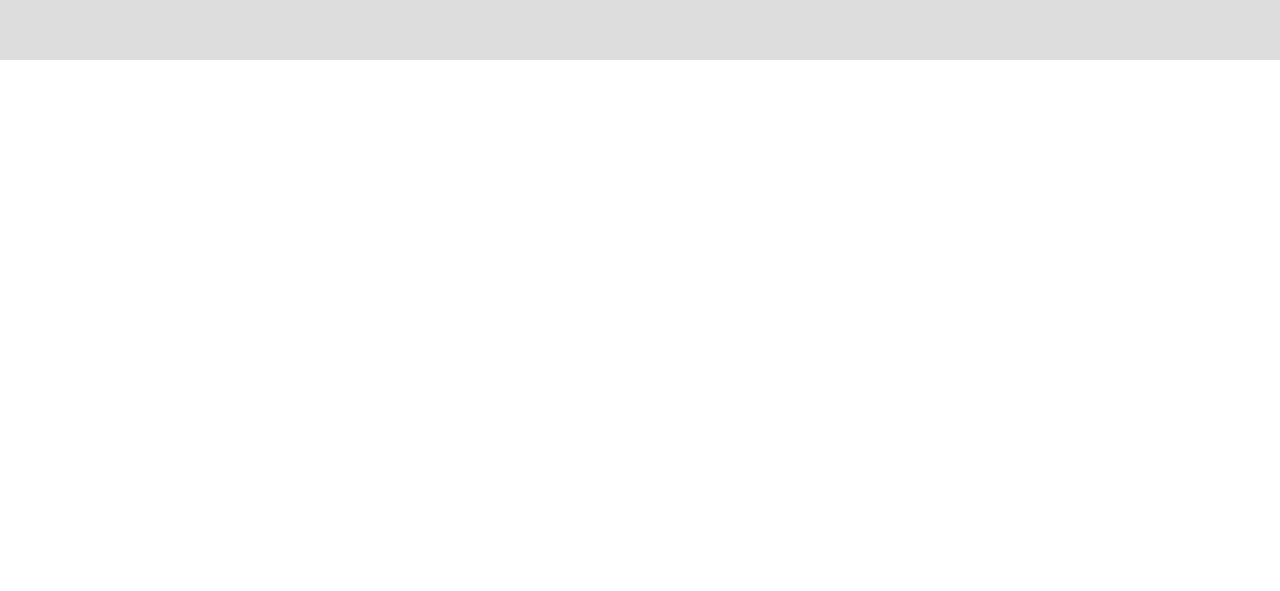
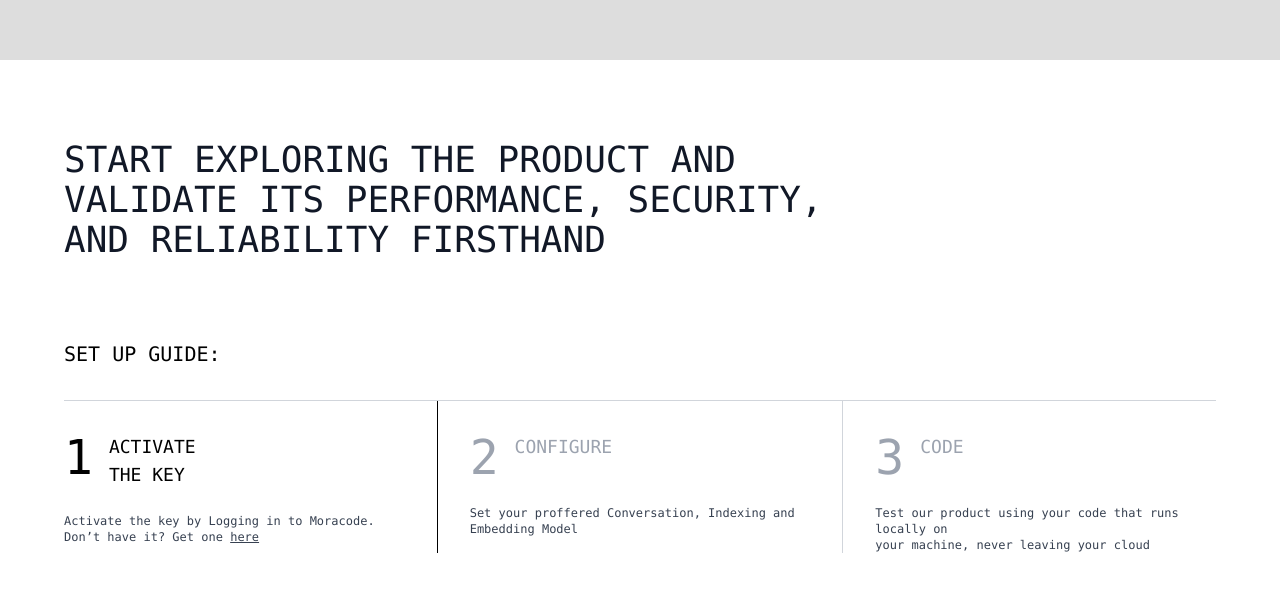
Before and after one commit to Two-Hooligans/moracode, a React (Create React App) app: page / in a window 1280 px wide. Shown: the part 4042-4633 px from the top of the page. Before the commit the page ends 4102 px from the top, so only its background shows below. Built offline with nearby package versions, Linux system fonts and the light colour scheme.

Commit message:
guide section desktop setup

```diff
--- a/src/pages/HomePage.js
+++ b/src/pages/HomePage.js
@@ -2,6 +2,7 @@
 import HeroSection from '../sections/HeroSection';
 import TeamsSection from '../sections/TeamsSection';
 import FeaturesSection from '../sections/FeaturesSection';
+import SetupGuideSection from '../sections/SetupGuideSection';
 
 function HomePage() {
   return (
@@ -10,6 +11,7 @@
       <HeroSection />
       <TeamsSection />
       <FeaturesSection />
+      <SetupGuideSection />
     </>
   );
 }
--- /dev/null
+++ b/src/sections/SetupGuideSection.js
@@ -0,0 +1,59 @@
+import React from "react";
+
+export default function SetupGuideSection() {
+  return (
+    <section className="bg-white py-20 px-4 md:px-16">
+      <div className="max-w-7xl mx-auto">
+        <h2 className="font-mono text-3xl md:text-4xl font-normal text-gray-900 mb-20 leading-snug">
+          START EXPLORING THE PRODUCT AND<br />
+          VALIDATE ITS PERFORMANCE, SECURITY,<br />
+          AND RELIABILITY FIRSTHAND
+        </h2>
+
+        <div className="font-mono text-xl mb-8">SET UP GUIDE:</div>
+
+        <div className="flex flex-col md:flex-row gap-12 md:gap-0 border-t border-gray-300">
+          {/* Step 1 */}
+          <div className="flex-1 pt-8 pr-8 border-b-2 md:border-b-0 md:border-r md:border-t-0 border-black relative">
+            <div className="flex items-start gap-4">
+              <span className="text-5xl font-normal font-mono">1</span>
+              <div>
+                <div className="text-lg font-mono font-normal">ACTIVATE<br />THE KEY</div>
+              </div>
+            </div>
+            <div className="mt-6 text-xs text-gray-700 font-mono">
+              Activate the key by Logging in to Moracode.<br />
+              Don’t have it? Get one <a href="#" className="underline">here</a>
+            </div>
+          </div>
+          {/* Step 2 */}
+          <div className="flex-1 pt-8 px-8 border-b-2 md:border-b-0 md:border-r md:border-t-0 border-gray-300 relative">
+            <div className="flex items-start gap-4">
+              <span className="text-5xl font-normal font-mono text-gray-400">2</span>
+              <div>
+                <div className="text-lg font-mono font-normal text-gray-400">CONFIGURE</div>
+              </div>
+            </div>
+            <div className="mt-6 text-xs text-gray-700 font-mono">
+              Set your proffered Conversation, Indexing and<br />
+              Embedding Model
+            </div>
+          </div>
+          {/* Step 3 */}
+          <div className="flex-1 pt-8 pl-8 border-b-2 md:border-b-0 border-gray-300 relative">
+            <div className="flex items-start gap-4">
+              <span className="text-5xl font-normal font-mono text-gray-400">3</span>
+              <div>
+                <div className="text-lg font-mono font-normal text-gray-400">CODE</div>
+              </div>
+            </div>
+            <div className="mt-6 text-xs text-gray-700 font-mono">
+              Test our product using your code that runs locally on<br />
+              your machine, never leaving your cloud
+            </div>
+          </div>
+        </div>
+      </div>
+    </section>
+  );
+}
```
